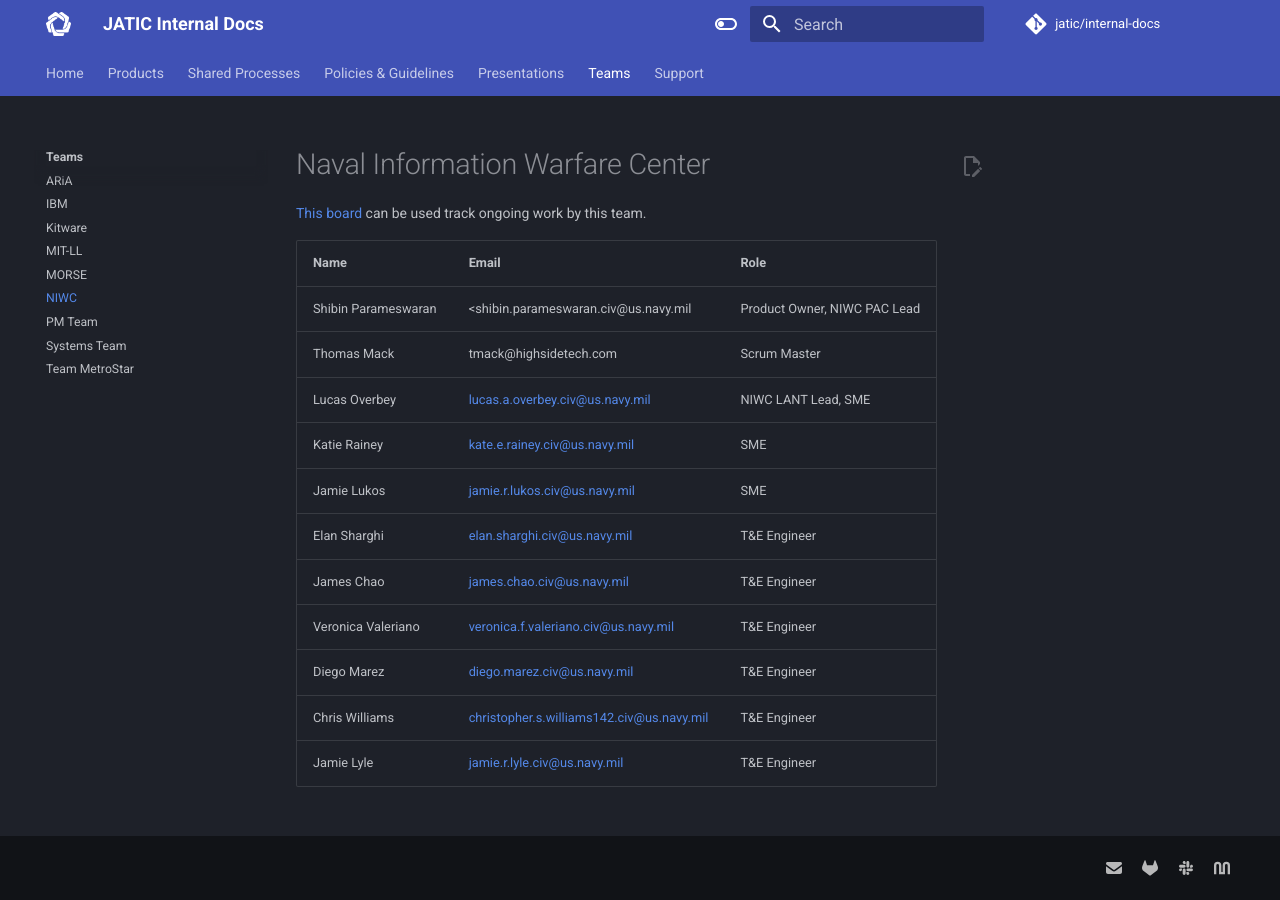
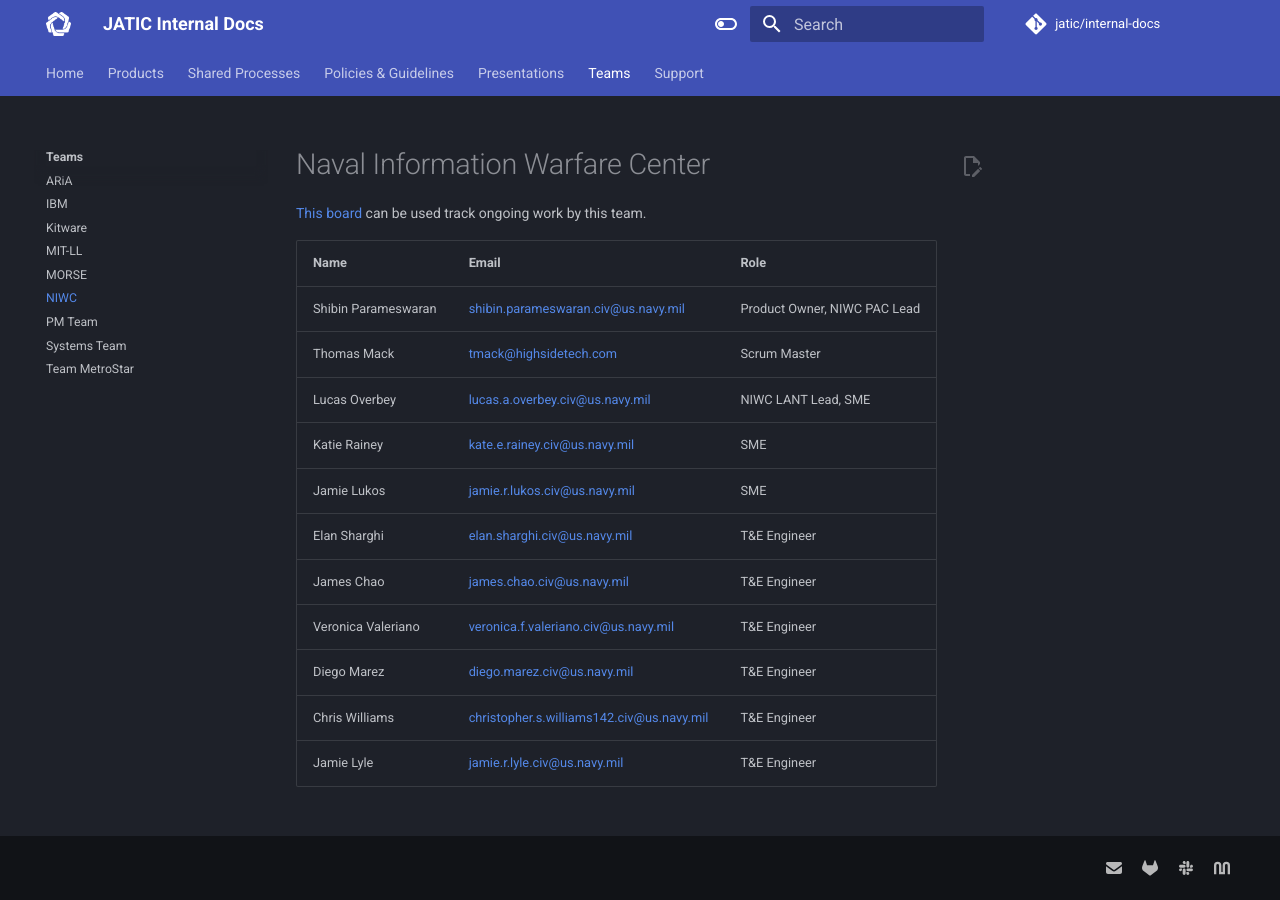
Before and after one commit to zheng0xd/JATIC-internal-docs, an MkDocs documentation site: the page built from docs/teams/niwc.md, in a window 1280 px wide. Built offline with MkDocs 1.6.1 and Material for MkDocs 9.7.7, drawn with Linux system fonts in a browser that asks for light colours; some of the changed lines change nothing that is shown.

Commit message:
fixed typos in email

```diff
--- a/docs/teams/niwc.md
+++ b/docs/teams/niwc.md
@@ -4,8 +4,8 @@
 
 | Name | Email | Role |
 | ---- | ----- | ---- |
-| Shibin Parameswaran | <shibin.parameswaran.civ@us.navy.mil | Product Owner, NIWC PAC Lead |
-| Thomas Mack | tmack@highsidetech.com | Scrum Master |
+| Shibin Parameswaran | <shibin.parameswaran.civ@us.navy.mil> | Product Owner, NIWC PAC Lead |
+| Thomas Mack | <tmack@highsidetech.com> | Scrum Master |
 | Lucas Overbey | <lucas.a.overbey.civ@us.navy.mil> | NIWC LANT Lead, SME |
 | Katie Rainey | <kate.e.rainey.civ@us.navy.mil> | SME |
 | Jamie Lukos | <jamie.r.lukos.civ@us.navy.mil> | SME |
```
